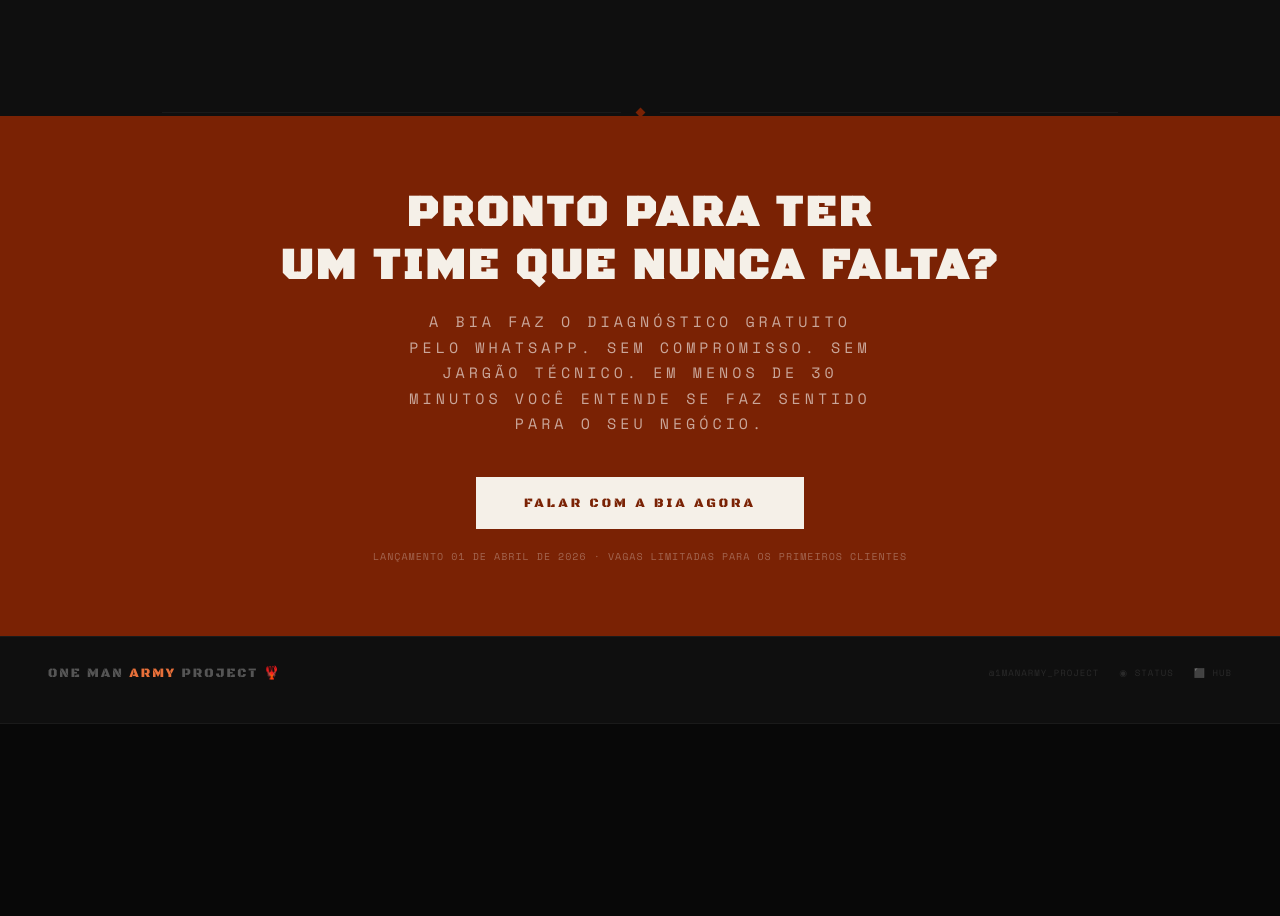
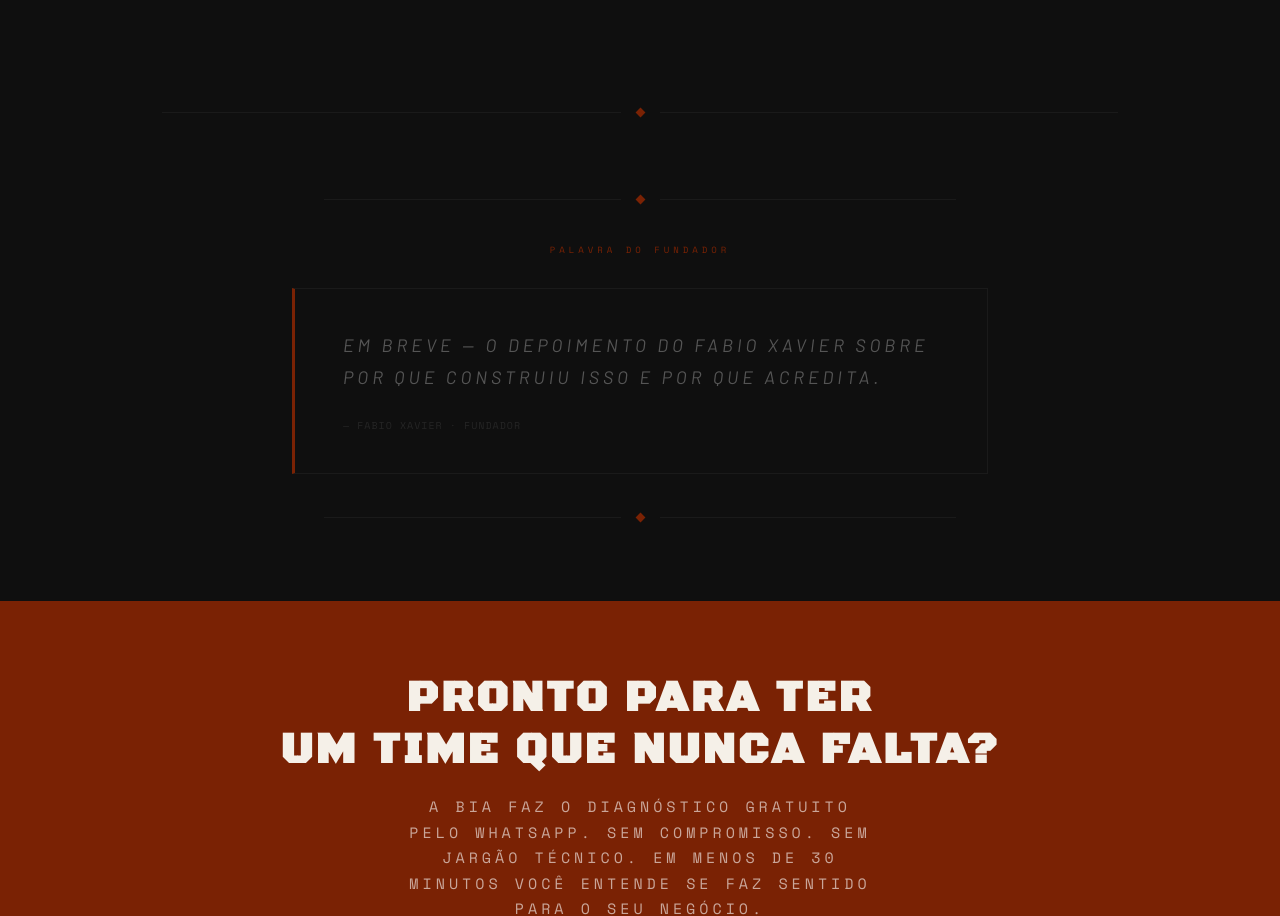
Before and after one commit to 1manarmyproject-del/onemanarmyproject, a plain HTML site: page index.html in a window 1280 px wide. Shown: the part 8746-9662 px from the top of the page. Before the commit the page ends 9470 px from the top, so only its background shows below. Drawn offline with nearby package versions, Linux system fonts and the light colour scheme; a web font is replaced by a local one.

Commit message:
feat: seção fundador placeholder + 9 segmentos + 9 módulos

```diff
--- a/index.html
+++ b/index.html
@@ -327,6 +327,18 @@ footer{padding:28px 48px;border-top:1px solid var(--iron);display:flex;align-ite
 
 <div class="div"><div class="div-gem"></div></div>
 
+
+<!-- FUNDADOR -->
+<section style="max-width:760px;margin:0 auto;padding:80px 32px;text-align:center" id="fundador">
+  <div class="div"><div class="div-gem"></div></div>
+  <p style="font-family:'Space Mono',monospace;font-size:9px;letter-spacing:4px;color:var(--blood);margin:40px 0 32px">PALAVRA DO FUNDADOR</p>
+  <div style="background:var(--coal);border:1px solid var(--iron);border-left:3px solid var(--blood);padding:40px 48px;text-align:left">
+    <p style="font-family:'Barlow',sans-serif;font-size:18px;color:var(--ash);line-height:1.8;font-style:italic">Em breve — o depoimento do Fabio Xavier sobre por que construiu isso e por que acredita.</p>
+    <p style="font-family:'Space Mono',monospace;font-size:10px;color:var(--steel);margin-top:24px;letter-spacing:1px">— Fabio Xavier · Fundador</p>
+  </div>
+  <div class="div" style="margin-top:40px"><div class="div-gem"></div></div>
+</section>
+
 <section class="cta-band">
   <h2 class="cta-band-title">Pronto para ter<br>um time que nunca falta?</h2>
   <p class="cta-band-sub">A Bia faz o diagnóstico gratuito pelo WhatsApp. Sem compromisso. Sem jargão técnico. Em menos de 30 minutos você entende se faz sentido para o seu negócio.</p>
```
